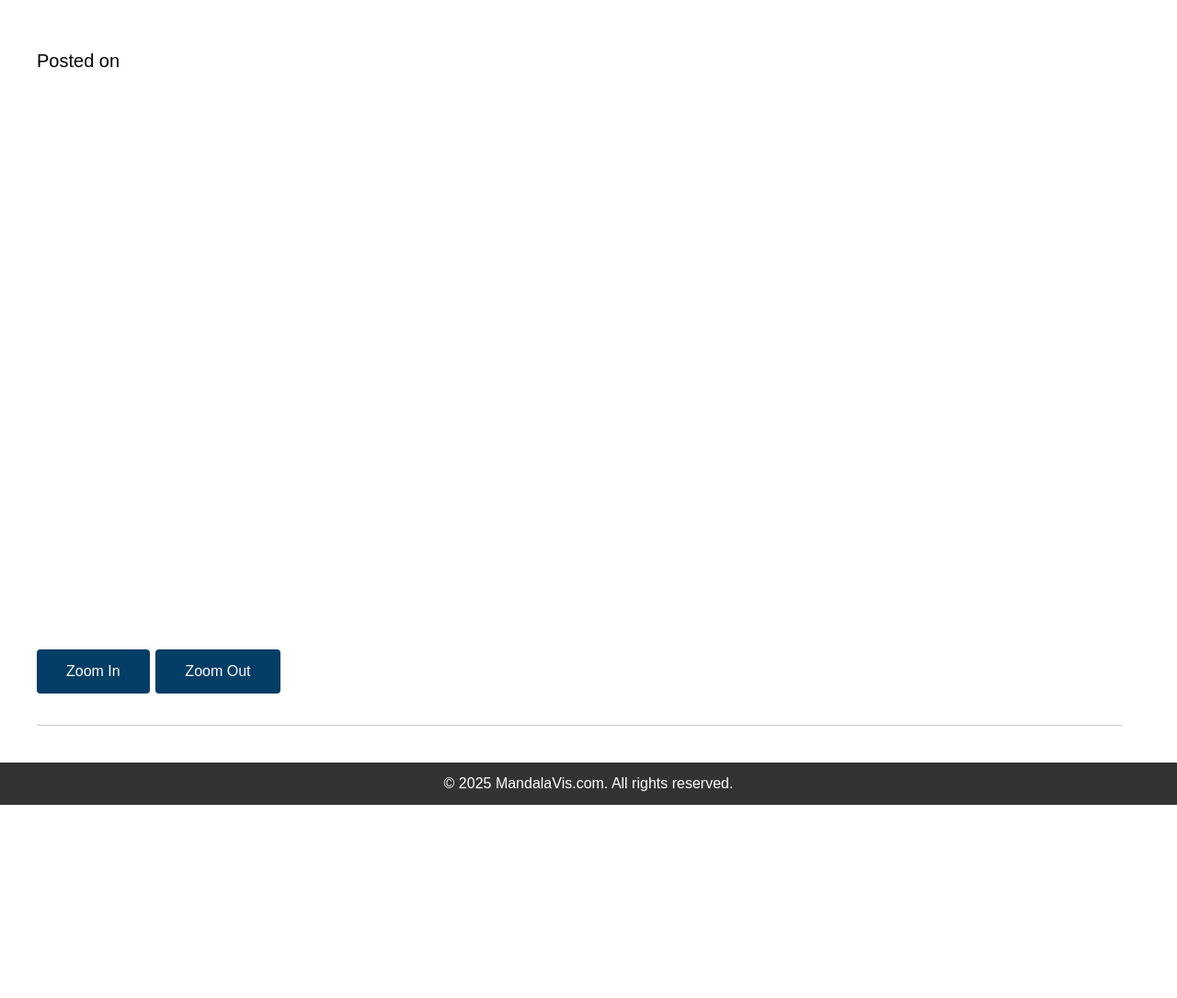
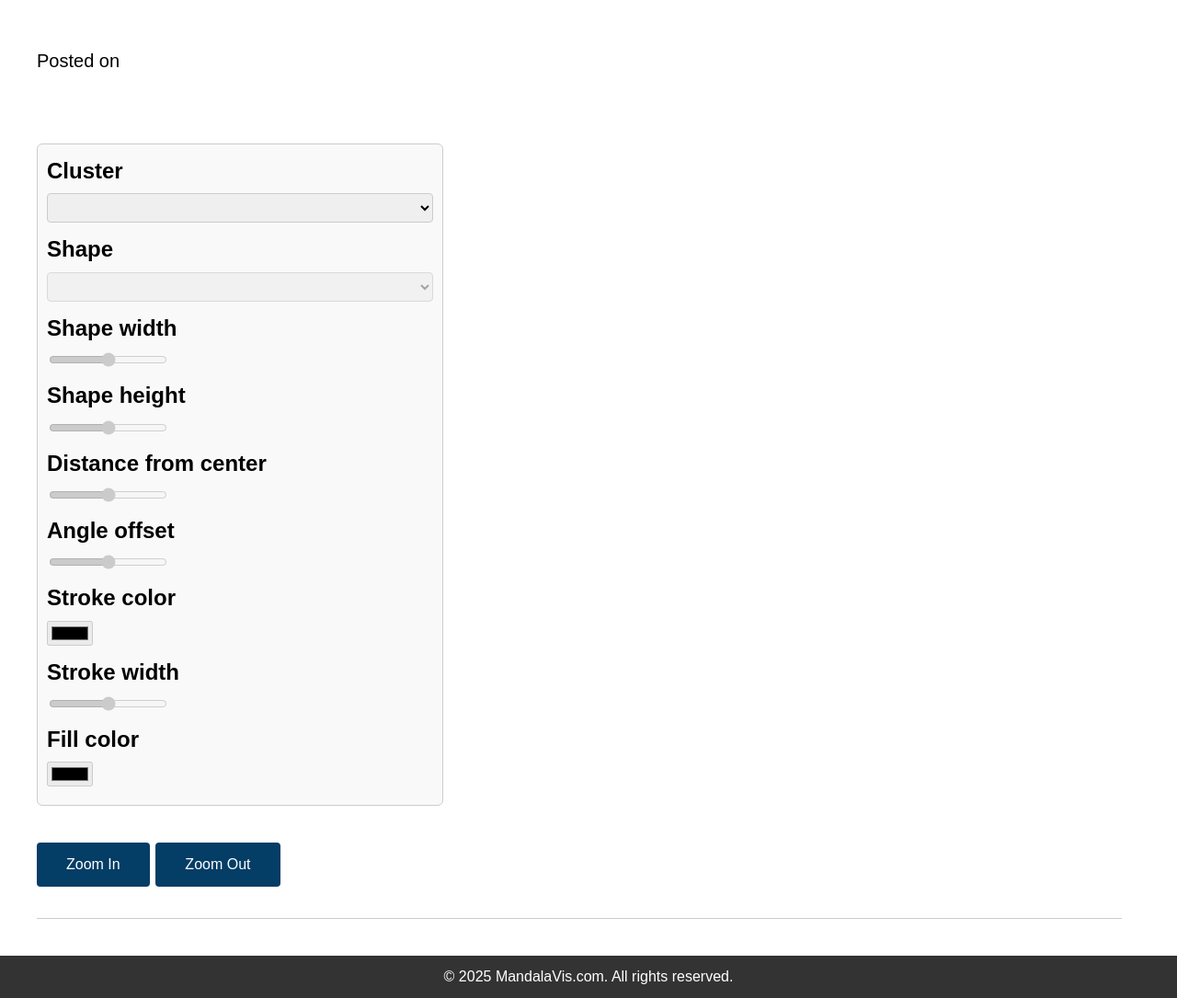
Before and after one commit to mbsmrtic/mandalavis, a Flask app: template app/templates/postv2.html in a window 1280 px wide. Shown: the part 170-1255 px from the top of the page at 92% size. Before the commit the page ends 1045 px from the top, so only its background shows below. Run offline with Flask 3, Linux system fonts and the light colour scheme; the template is opened without the code that fills it, so the values that code supplies are empty; parts of the project's set-up code (start-up, migrations or seed data) failed here and were passed over.

Commit message:
added control panel

```diff
--- a/app/static/css/styles.css
+++ b/app/static/css/styles.css
@@ -33,6 +33,7 @@ nav a {
     background: #f4f4f4;
     padding: 15px;
 }
+
 .tooltip {
     display: none;
     position: absolute;
@@ -46,7 +47,47 @@ nav a {
     position: relative;
     display: inline-block;
 }
+
+/* Grid container */
+.grid-container {
+    display: grid;
+    grid-template-areas: "controlpanel svg";
+}
+
+/* Control panel area under tooltip */
+.controlpanel {
+    grid-area: controlpanel;
+    margin-top: 50px;           /* space below tooltip */
+    margin-bottom: 40px;
+    padding: 10px;
+    background: #f9f9f9;        /* light background to separate from page */
+    border: 1px solid #ccc;
+    border-radius: 6px;
+    width: 100%;
+}
+
+/* Each dropdown group */
+.controlpanel .field {
+    margin-bottom: 10px;
+}
+
+.controlpanel label {
+    display: block;
+    font-weight: bold;
+    margin-bottom: 5px;
+}
+
+.controlpanel select {
+    width: 100%;
+    padding: 6px;
+    font-size: 14px;
+    border: 1px solid #ccc;
+    border-radius: 4px;
+}
+
+
 svg {
+    grid-area: svg;
     display: block; /* Required for margin auto */
     margin: 0 auto; /* Horizontal centering */
 }
--- a/app/static/js/mandala.js
+++ b/app/static/js/mandala.js
@@ -16,6 +16,7 @@ document.addEventListener('click', (event) => {
         }
         clearHighlights();
     }
+
 });
 
 function clearHighlights() {
@@ -198,6 +199,14 @@ export class Mandala {
                 this.selectShape(event.target);
                 tooltipJustOpened = true;
             });
+            newEl.addEventListener('click', (event) => {
+                clearHighlights();
+                this.selectShape(event.target);
+                //select the cluster in the control panel
+                const clusterDropdown = document.getElementById("clusterdropdown");
+                clusterDropdown.value = newEl.getAttribute('clustername') || '';
+                clusterDropdown.dispatchEvent(new Event('change'));
+            });
          }
         return newEl;
     }
@@ -223,8 +232,12 @@ export class Mandala {
                     this.mandalaEl.appendChild(newEl);
                 }
             }
+        }
     }
-}
+
+    removeAllShapes() {
+        this.mandalaEl.innerHTML = "";
+    }
 
     addCenteredCircle(r, stroke="#666", fill="none") {
         this.addElement("circle", {
--- a/app/static/js/mandalav2.js
+++ b/app/static/js/mandalav2.js
@@ -1,6 +1,6 @@
 import { Mandala } from "/static/js/mandala.js"
 import { MandalaInteractions, setSvgViewBox } from "/static/js/svg-interactions.js";
-import { createShape } from "/static/js/shapes/shapefactory.js";
+import { shapeClasses, createShape } from "/static/js/shapes/shapefactory.js";
 import { CompositeMandala } from "/static/js/mandala.js";
 
 
@@ -28,6 +28,9 @@ articles.forEach(article => {
                 setSvgViewBox(interactions.svg, viewboxDict);
             }
         }
+        // @todo: at some point we may want to support the control panel for composite mandalas.
+        var clustersData;
+        var mandala;
         if ('mandalas' in myData) {
             var dataForMandalas = myData['mandalas']
             // Count the number of mandalas at this level.
@@ -42,20 +45,149 @@ articles.forEach(article => {
                 var angleStart = dataForMandala['angleStart'] ?? 0;
                 var i = dataForMandala['i'] ?? 0;
                 var c = dataForMandala['c'] ?? 1;
-                var mandala = cm.addMandala(i, c, offset, angleStart);
-                var clustersData = dataForMandala['clusters']
+                mandala = cm.addMandala(i, c, offset, angleStart);
+                clustersData = dataForMandala['clusters']
                 clustersData.forEach(cluster => addShapes(mandala,cluster))
             })
+            clustersData = dataForMandalas[0]['clusters'];
+            mandala = cm;
         }
         else if ('clusters' in myData) {
-            var mandala = new Mandala(mandalaElementId, 300, 300);
-            var clustersData = myData['clusters']
+            mandala = new Mandala(mandalaElementId, 300, 300);
+            clustersData = myData['clusters']
             clustersData.forEach(cluster => addShapes(mandala, cluster));
+            // Fill dropdowns
+            // Get the dropdowns elements
+            const clusterDropdown = article.querySelector("#clusterdropdown");
+            const shapeDropdown = article.querySelector("#shapedropdown");
+            if (clusterDropdown && shapeDropdown) {
+                clusterDropdown.innerHTML = '<option value="" selected disabled hidden>-- Select cluster --</option>';
+                clustersData.forEach(cluster => {
+                    const option = document.createElement("option");
+                    option.value = cluster.clustername;   // value attribute
+                    option.textContent = cluster.clustername; // visible text
+                    clusterDropdown.appendChild(option);
+                })
+                //fill the shapes from the shapefactory list
+                shapeDropdown.innerHTML = '<option value="" selected disabled hidden>-- Select shape --</option>';
+                for (let shapeName in shapeClasses) {
+                    let shapeClass = shapeClasses[shapeName];
+                    if (shapeClass.prototype.includeInControlPanel()) {
+                        const option = document.createElement("option");
+                        option.value = shapeName;
+                        option.textContent = shapeName;
+                        shapeDropdown.appendChild(option);
+                    }
+                }
+                let widthinput = article.querySelector("#widthinput");
+                let heightinput = article.querySelector("#heightinput");
+                let offsetinput = article.querySelector("#offset");
+                let anglestartinput = article.querySelector("#anglestart");
+                let strokecolorinput = article.querySelector("#strokecolor");
+                let strokewidthinput = article.querySelector("#strokewidth");
+                let fillcolorinput = article.querySelector("#fillcolor");
+
+                let selectedCluster = null;
+                //select the shape of the selected cluster
+                clusterDropdown.addEventListener("change", function() {
+                    const selectedClusterName = this.value;
+                    //what shape is assigned to this cluster?
+                    selectedCluster = clustersData.find(c => c.clustername === selectedClusterName);
+
+                    //set all the control panel settings to match the current values
+                    // of the newly selected cluster
+                    shapeDropdown.value = selectedCluster.shape;
+                    //set the width
+                    widthinput.value = selectedCluster.width;
+                    widthinput.nextElementSibling.value = selectedCluster.width;
+                    //set the height
+                    heightinput.value = selectedCluster.length;
+                    heightinput.nextElementSibling.value = selectedCluster.length;
+                    //set the angle offset
+                    offsetinput.value = selectedCluster.offset;
+                    offsetinput.nextElementSibling.value = selectedCluster.offset;
+                    //set the angle start
+                    anglestartinput.value = selectedCluster.angleStart;
+                    anglestartinput.max = (360 / Number(selectedCluster.data.length) - 1);
+                    anglestartinput.nextElementSibling.value = selectedCluster.angleStart;
+                    //svg attributes
+                    if (selectedCluster.svgAttrs) {
+                        //set the colors
+                        //stroke color
+                        setColorValue(strokecolorinput, selectedCluster.svgAttrs["stroke"]);
+                        //fill color
+                        setColorValue(fillcolorinput, selectedCluster.svgAttrs["fill"]);
+                        //set the stroke width
+                        strokewidthinput.value = selectedCluster.svgAttrs["stroke-width"];
+                        strokewidthinput.nextElementSibling.value = strokewidthinput.value;
+                    }
+                    else {
+                        selectedCluster.svgAttrs = {}
+                    }
+                    //make sure they are all now enabled (now that we have a cluster selected)
+                    shapeDropdown.disabled = false;
+                    widthinput.disabled = false;
+                    heightinput.disabled = false;
+                    offsetinput.disabled = false;
+                    anglestartinput.disabled = false;
+                    strokecolorinput.disabled = false;
+                    strokewidthinput.disabled = false;
+                    fillcolorinput.disabled = false;
+                });
+                shapeDropdown.addEventListener("change", function() {
+                    selectedCluster.shape = this.value;
+                    redrawmandala(mandala, clustersData);
+                });
+                widthinput.addEventListener("input", function() {
+                    selectedCluster.width = Number(this.value);
+                    redrawmandala(mandala, clustersData);
+                });
+                heightinput.addEventListener("input", function() {
+                    selectedCluster.length = Number(this.value);
+                    redrawmandala(mandala, clustersData);
+                });
+                offsetinput.addEventListener("input", function() {
+                    selectedCluster.offset = Number(this.value);
+                    redrawmandala(mandala, clustersData);
+                });
+                anglestartinput.addEventListener("input", function() {
+                    selectedCluster.angleStart = Number(this.value);
+                    redrawmandala(mandala, clustersData);
+                });
+                strokecolorinput.addEventListener("input", function() {
+                    selectedCluster.svgAttrs["stroke"] = this.value;
+                    redrawmandala(mandala, clustersData);
+                });
+                strokewidthinput.addEventListener("input", function() {
+                    selectedCluster.svgAttrs["stroke-width"] = this.value;
+                    redrawmandala(mandala, clustersData);
+                });
+                fillcolorinput.addEventListener("input", function() {
+                    selectedCluster.svgAttrs["fill"] = this.value;
+                    redrawmandala(mandala, clustersData);
+                });
+            }
         }
     }
 
 })
 
+function setColorValue(element, color) {
+    color ??= ''; //default color
+    if (color === 'none') {
+        color = '';
+    }
+    if (color.length == 4) {
+        color = `#${color[1]}${color[1]}${color[2]}${color[2]}${color[3]}${color[3]}`;
+    }
+    element.value = color;
+    element.nextElementSibling.value = color;
+}
+
+function redrawmandala(mandala, clustersData) {
+    mandala.removeAllShapes();
+    clustersData.forEach(cluster => addShapes(mandala, cluster));
+}
 
 function getMandalaDataFromDOM(mandalaElementId) {
     const dataElement = document.getElementById(mandalaElementId + '-data');
--- a/app/static/js/shapes/dot.js
+++ b/app/static/js/shapes/dot.js
@@ -27,6 +27,9 @@ export class BetweenDotsDotShape extends MandalaShape {
         };
         super(shapeArgs, biggerDot.svgElementAttributes);
     }
+    includeInControlPanel() {
+        return false; // This shape needs some work to be functional for selection in the control panel.
+    }
     shapeElementTag() { return "circle"}
     shapeElementAttributes() {
         return {
--- a/app/static/js/shapes/droplet.js
+++ b/app/static/js/shapes/droplet.js
@@ -5,9 +5,10 @@ export class DropletShape extends MandalaShape {
     shapeElementTag() { return "path"; }
     shapeElementAttributes() {
         const topY = this.y - this.length - 4;
+        let width = Number(this.width);
         const pathD = this.moveToString(this.x, this.y) +
-            this.curveToString(this.x - this.width, topY, //initialCurve
-                this.x + this.width, topY,  //nextCurve
+            this.curveToString(this.x - width, topY, //initialCurve
+                this.x + width, topY,  //nextCurve
                 this.x, this.y);            //end
         return({fill: this.color, d: pathD});
     }
--- a/app/static/js/shapes/imageshape.js
+++ b/app/static/js/shapes/imageshape.js
@@ -3,7 +3,10 @@ import { MandalaShape } from "./mandalashape.js";
 export class ImageShape extends MandalaShape {
     constructor(shapeArgs, imageUrl){
         super(shapeArgs, {});
-        this.imageUrl = imageUrl ?? '/favicon.ico'
+        this.imageUrl = imageUrl ?? '/static/favicon.ico'
+    }
+    includeInControlPanel() {
+        return false; // This shape needs some work to be functional for selection in the control panel.
     }
     shapeElementTag() { return "image"; }
     shapeElementAttributes() {
--- a/app/static/js/shapes/mandalashape.js
+++ b/app/static/js/shapes/mandalashape.js
@@ -39,6 +39,11 @@ export class MandalaShape {
 
     get howMany() {
         return this._howMany;
+    }
+
+    // This is here because some shapes are not (yet?) functional enough to be selected in the control panel.
+    includeInControlPanel() {
+        return true; // By default, all shapes are included in the control panel.
     }
 
     shapeElementAttributes() {
--- a/app/static/js/shapes/nordic.js
+++ b/app/static/js/shapes/nordic.js
@@ -1,5 +1,8 @@
 import { MandalaShape } from "/static/js/shapes/mandalashape.js";
 export class NordicShape extends MandalaShape {
+    includeInControlPanel() {
+        return false; // This shape needs some work to be functional for selection in the control panel.
+    }
     shapeElementTag() { return "rect"; }
     shapeElementAttributes() {
         const pathD = '';
--- a/app/static/js/shapes/palmtree.js
+++ b/app/static/js/shapes/palmtree.js
@@ -1,6 +1,9 @@
 import { MandalaShape } from "./mandalashape.js";
 
 export class PalmTreeShape extends MandalaShape {
+    includeInControlPanel() {
+        return false; // This shape needs some work to be functional for selection in the control panel.
+    }
     shapeElementTag() { return "path"; }
     shapeElementAttributes() {
         var foo = 5;
--- a/app/static/js/shapes/shapefactory.js
+++ b/app/static/js/shapes/shapefactory.js
@@ -40,6 +40,12 @@ export const shapeClasses = {
     WaveShape,
   };
 
+  // Some of the above shapes are functional to be selected in the control panel.
+  // These shapes would need some work to be functional for selection in the control panel.
+  export function controlPanel(shapeName) {
+    return shapeName in ['BetweenDotsDotShape', 'ImageShape', 'NordicShape'];
+  }
+
   export function createShape(type, ...args) {
     const ShapeClass = shapeClasses[type];
     if (!ShapeClass) {
--- a/app/templates/postv2.html
+++ b/app/templates/postv2.html
@@ -16,6 +16,63 @@
             <h2><a href="{{ url_for('render_post', post_id=post_id)}}">{{ mandala_data.title }}</a></h2>
             <p><small><text>Posted on {{ mandala_data.posted_date_str }}</text></small></p>
             <div class="tooltip"></div>
+
+            <div class="grid-container">
+                <div class="controlpanel">
+                    <div class="field">
+                        <label for="clusterdropdown">Cluster</label>
+                        <select id="clusterdropdown">
+                        </select>
+                    </div>
+                    <div class="field">
+                        <label for="shapedropdown">Shape</label>
+                        <select id="shapedropdown" disabled>
+                        </select>
+                    </div>
+                    <div class="field">
+                        <label for="widthinput">Shape width</label>
+                        <input id="widthinput" type="range" name="width" min="0" max="100" step="1" disabled
+                            oninput="this.nextElementSibling.value = this.value">
+                        <output></output>
+                    </div>
+                    <div class="field">
+                        <label for="heightinput">Shape height</label>
+                        <input id="heightinput" type="range" min="0" max="100" step="1" disabled
+                            oninput="this.nextElementSibling.value = this.value">
+                        <output></output>
+                    </div>
+                    <div class="field">
+                        <label for="offset">Distance from center</label>
+                        <input id="offset" type="range" max="200" step="1" disabled
+                            oninput="this.nextElementSibling.value = this.value">
+                        <output></output>
+                    </div>
+                    <div class="field">
+                        <label for="anglestart">Angle offset</label>
+                        <input id="anglestart" type="range" max="180" step="1" disabled
+                            oninput="this.nextElementSibling.value = this.value">
+                        <output></output>
+                    </div>
+                    <div class="field">
+                        <label for="strokecolor">Stroke color</label>
+                        <input id="strokecolor" type="color" disabled
+                            oninput="this.nextElementSibling.value = this.value">
+                        <output></output>
+                    </div>
+                    <div class="field">
+                        <label for="strokewidth">Stroke width</label>
+                        <input id="strokewidth" type="range" step="1" disabled
+                            oninput="this.nextElementSibling.value = this.value">
+                        <output></output>
+                    </div>
+                    <div class="field">
+                        <label for="fillcolor">Fill color</label>
+                        <input id="fillcolor" type="color" disabled
+                            oninput="this.nextElementSibling.value = this.value">
+                        <output></output>
+                    </div>
+                </div>
+
                 <svg id="mandala{{ post_id }}svg" width="600" height="600"
                     viewBox="0 00 600 600" fill="none"
                     transform="matrix(1 0 0 1 0 0)"
@@ -24,6 +81,8 @@
                     <g id="mandala{{ post_id }}" transform="matrix(1 0 0 1 0 0)">
                     </g>
                     </svg>
+            </div>
+
             <button id="zoom-in-{{ post_id }}" class="zoom-button">Zoom In</button>
             <button id="zoom-out-{{ post_id }}" class="zoom-button">Zoom Out</button>
             <div></div>
```
Lines whose indentation alone changed are shown as unchanged.
